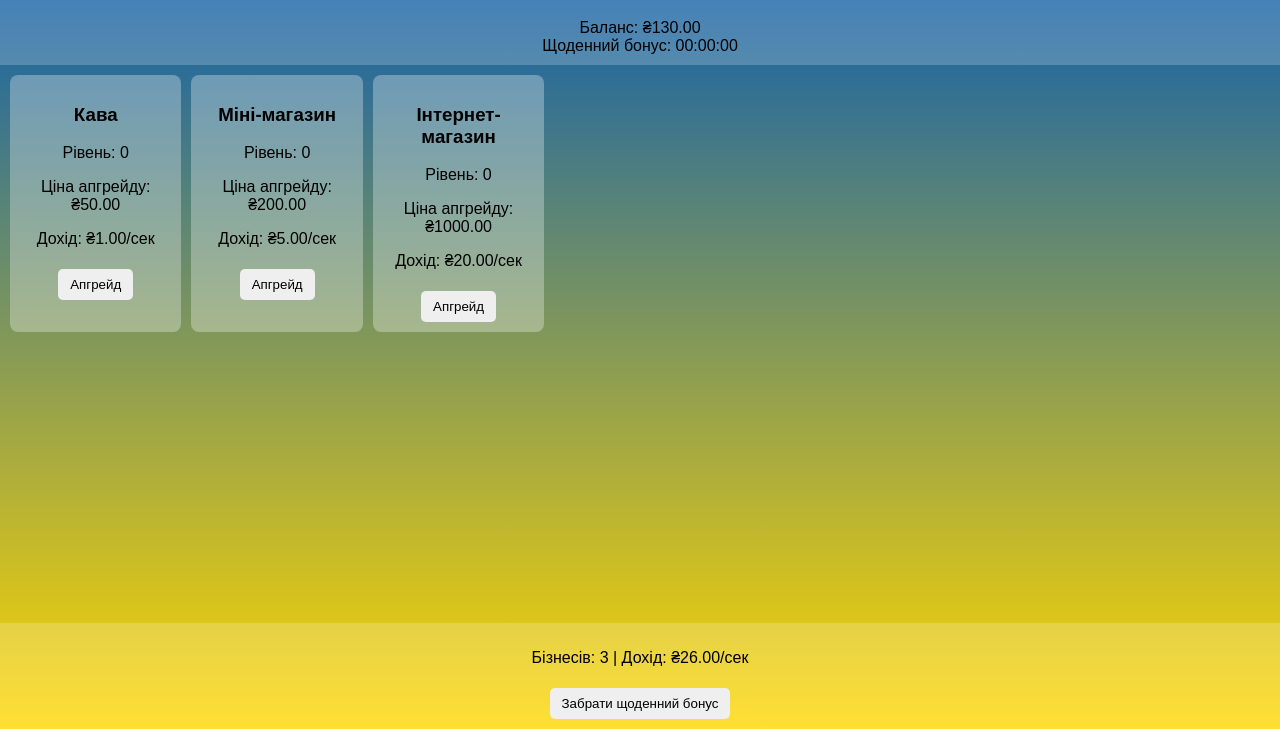
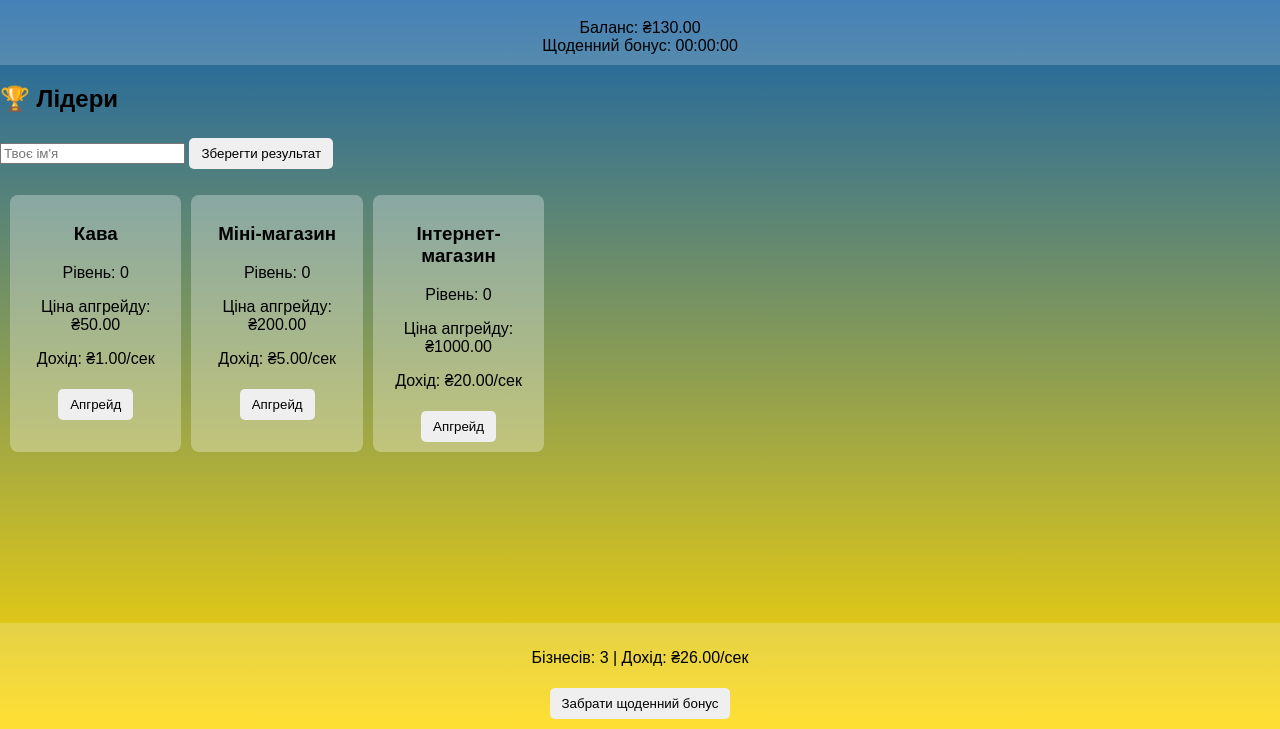
Before and after one commit to vladosik24/business-empire-online, a plain HTML site: page index.html in a window 1280 px wide. Shown: the part 71-800 px from the top of the page. Drawn offline with Linux system fonts and the light colour scheme.

Commit message:
Update index.html

```diff
--- a/index.html
+++ b/index.html
@@ -13,6 +13,12 @@
     <div id="balance">Баланс: ₴0</div>
     <div id="bonus-timer">Щоденний бонус: 00:00</div>
   </header>
+<section id="leaderboard">
+  <h2>🏆 Лідери</h2>
+  <input id="playerName" placeholder="Твоє ім'я">
+  <button onclick="saveScore()">Зберегти результат</button>
+  <ul id="leaderboardList"></ul>
+</section>
   <main>
     <div id="business-list"></div>
     <div id="events"></div>
```
